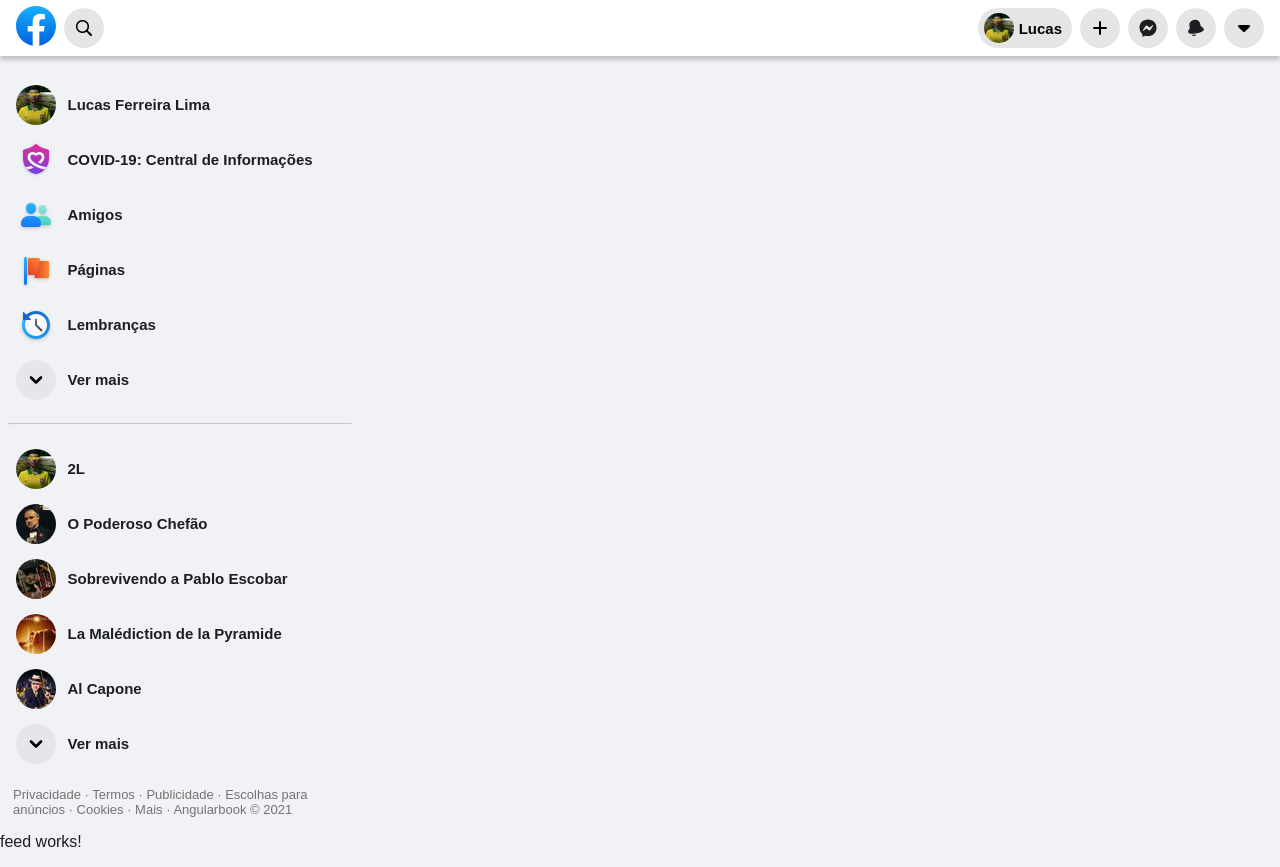
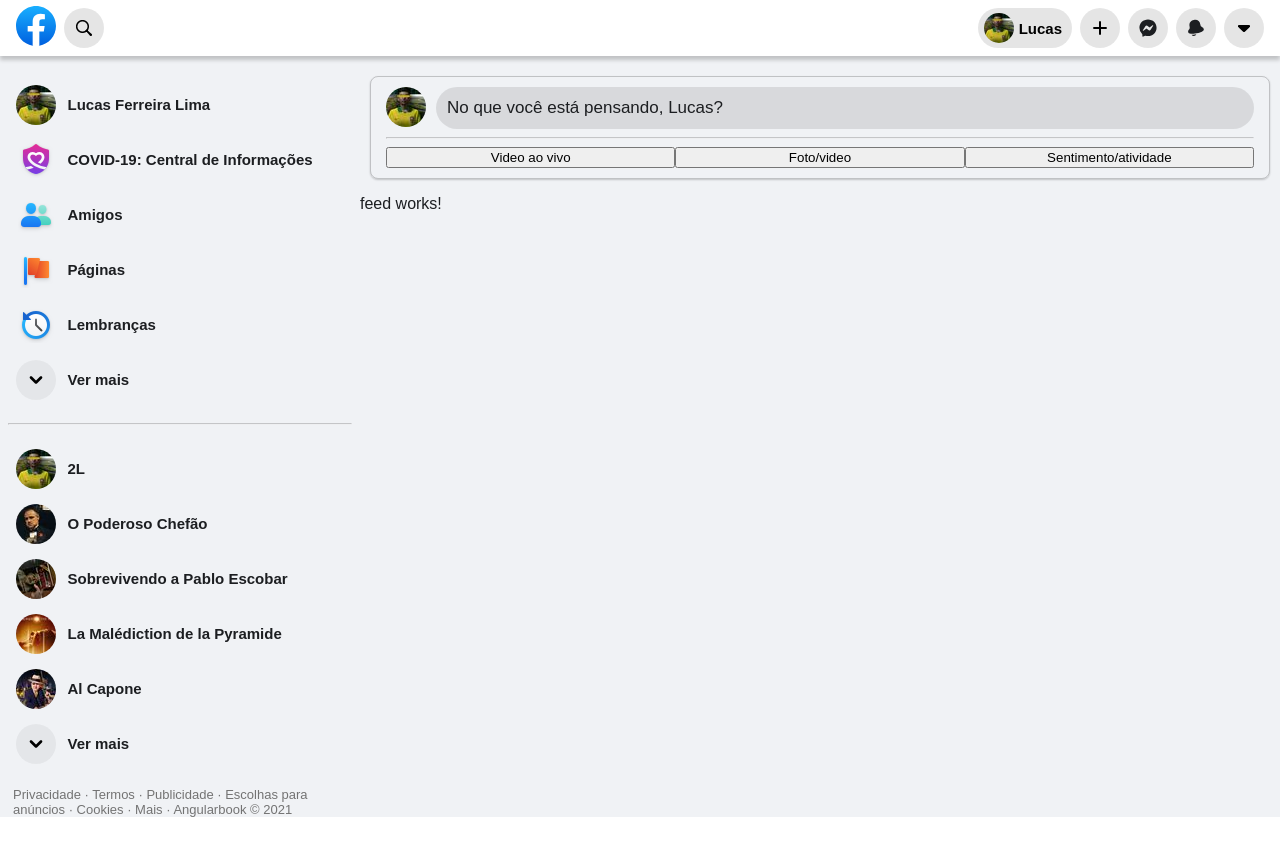
Before and after one commit to lucasferreiralimax/angularbook-new, an Angular app: page / in a window 1280 px wide. After the commit the page ends 817 px from the top, so only its background shows below. Built offline with nearby package versions, Linux system fonts and the light colour scheme.

Commit message:
adjustmen feed and new component post

```diff
--- /dev/null
+++ b/src/app/components/post/post.component.html
@@ -0,0 +1,18 @@
+<section class="post">
+  <div class="header">
+    <img class="profile-photo" src="./assets/2L-icon.jpg" alt="Lucas Ferreira Lima" width="40" height="40">
+    <button class="post-button">No que você está pensando, Lucas?</button>
+  </div>
+  <hr>
+  <ul class="post-actions">
+    <li>
+      <button class="item">Video ao vivo</button>
+    </li>
+    <li>
+      <button class="item">Foto/video</button>
+    </li>
+    <li>
+      <button class="item">Sentimento/atividade</button>
+    </li>
+  </ul>
+</section>
--- /dev/null
+++ b/src/app/components/post/post.component.scss
@@ -0,0 +1,42 @@
+.post {
+  background: var(--main-bg-color);
+  border: 1px solid rgba(0,0,0,.2);
+  border-radius: max(0px, min(8px, ((100vw - 4px) - 100%) * 9999)) / 8px;
+  padding: 10px 15px;
+  box-shadow: 0 1px 2px rgba(0,0,0,.2);
+  width: calc(100% - 20px);
+  box-sizing: border-box;
+  margin: 0 10px;
+  .header {
+    display: flex;
+  }
+  hr { opacity: .5; }
+}
+
+.profile-photo {
+  border-radius: 100px;
+  margin-right: 10px;
+  cursor: pointer;
+}
+
+.post-button {
+  border: 0;
+  background: rgba(0,0,0,.1);
+  border-radius: 100px;
+  padding: 11px;
+  font-size: 1.0625rem;
+  color: var(--main-color);
+  width: 100%;
+  text-align: left;
+  cursor: pointer;
+}
+
+.post-actions {
+  list-style: none;
+  margin: 0;
+  padding: 0;
+  display: flex;
+  li, .item {
+    width: 100%;
+  }
+}
--- /dev/null
+++ b/src/app/components/post/post.component.ts
@@ -0,0 +1,15 @@
+import { Component, OnInit } from '@angular/core';
+
+@Component({
+  selector: 'app-post',
+  templateUrl: './post.component.html',
+  styleUrls: ['./post.component.scss']
+})
+export class PostComponent implements OnInit {
+
+  constructor() { }
+
+  ngOnInit(): void {
+  }
+
+}
--- a/src/app/modules/shared/shared.module.ts
+++ b/src/app/modules/shared/shared.module.ts
@@ -2,10 +2,11 @@
 import { CommonModule } from '@angular/common';
 
 import { DarkmodeComponent } from '../../components/darkmode/darkmode.component';
+import { PostComponent } from '../../components/post/post.component';
 
 @NgModule({
-  declarations: [DarkmodeComponent],
-  exports: [DarkmodeComponent],
+  declarations: [DarkmodeComponent, PostComponent],
+  exports: [DarkmodeComponent, PostComponent],
   imports: [
     CommonModule
   ]
--- a/src/app/views/feed/feed.component.html
+++ b/src/app/views/feed/feed.component.html
@@ -1,2 +1,7 @@
-<app-bookmarks class="aside" *ngIf="asideBookmarks | async"></app-bookmarks>
-<p>feed works!</p>
+<section class="feed">
+  <app-bookmarks class="aside" *ngIf="asideBookmarks | async"></app-bookmarks>
+  <main class="main">
+    <app-post></app-post>
+    <p>feed works!</p>
+  </main>
+</section>
--- a/src/app/views/feed/feed.component.scss
+++ b/src/app/views/feed/feed.component.scss
@@ -1,4 +1,14 @@
+.feed {
+  display: flex;
+}
+
 .aside {
   max-width: 360px;
   display: block;
 }
+
+.main {
+  padding-top: 20px;
+  width: 100%;
+  box-sizing: border-box;
+}
--- a/src/app/views/feed/feed.module.ts
+++ b/src/app/views/feed/feed.module.ts
@@ -4,13 +4,15 @@
 import { FeedRoutingModule } from './feed-routing.module';
 import { FeedComponent } from './feed.component';
 import { BookmarksModule } from '../bookmarks/bookmarks.module';
+import { SharedModule } from '../../modules/shared/shared.module';
 
 @NgModule({
   declarations: [FeedComponent],
   imports: [
     CommonModule,
     FeedRoutingModule,
-    BookmarksModule
+    BookmarksModule,
+    SharedModule
   ]
 })
 export class FeedModule { }
```
Also changed, not shown: 1 other file (tests, documents, lock files or other folders).
